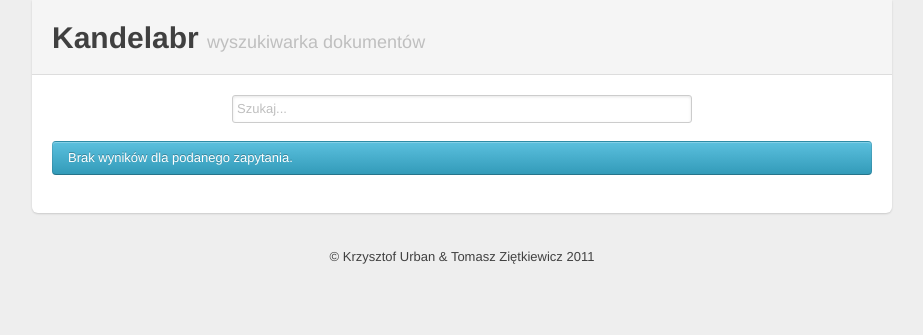
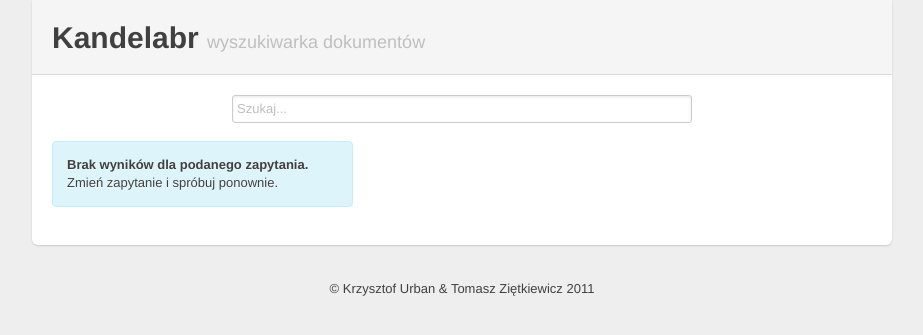
Before and after one commit to powerllamas/EZI, a Flask app: template templates/home.html in a window 1280 px wide. Shown: the top 335 px of the page, without its empty margins (178-1101 px from the left). Run offline with Flask 2, Linux system fonts and the light colour scheme; the template is opened without the code that fills it, so the values that code supplies are empty; parts of the project's set-up code (start-up, migrations or seed data) failed here and were passed over.

Commit message:
alert styling

```diff
--- a/static/custom.css
+++ b/static/custom.css
@@ -8,6 +8,10 @@ form {
 
 .container > footer p {
     text-align: center;
+}
+
+form + div.info {
+    display: inline-block;
 }
 
 .container {
--- a/templates/home.html
+++ b/templates/home.html
@@ -19,8 +19,9 @@
         </form>
         {% if found is not none %}
           {% if not found %}
-            <div class="alert-message info">
-              <p>Brak wyników dla podanego zapytania.</p>
+            <div class="alert-message block-message info">
+              <p><strong>Brak wyników dla podanego zapytania.</strong></p>
+              <p>Zmień zapytanie i spróbuj ponownie.</p>
             </div>
           {% else %}
           <table>
```
